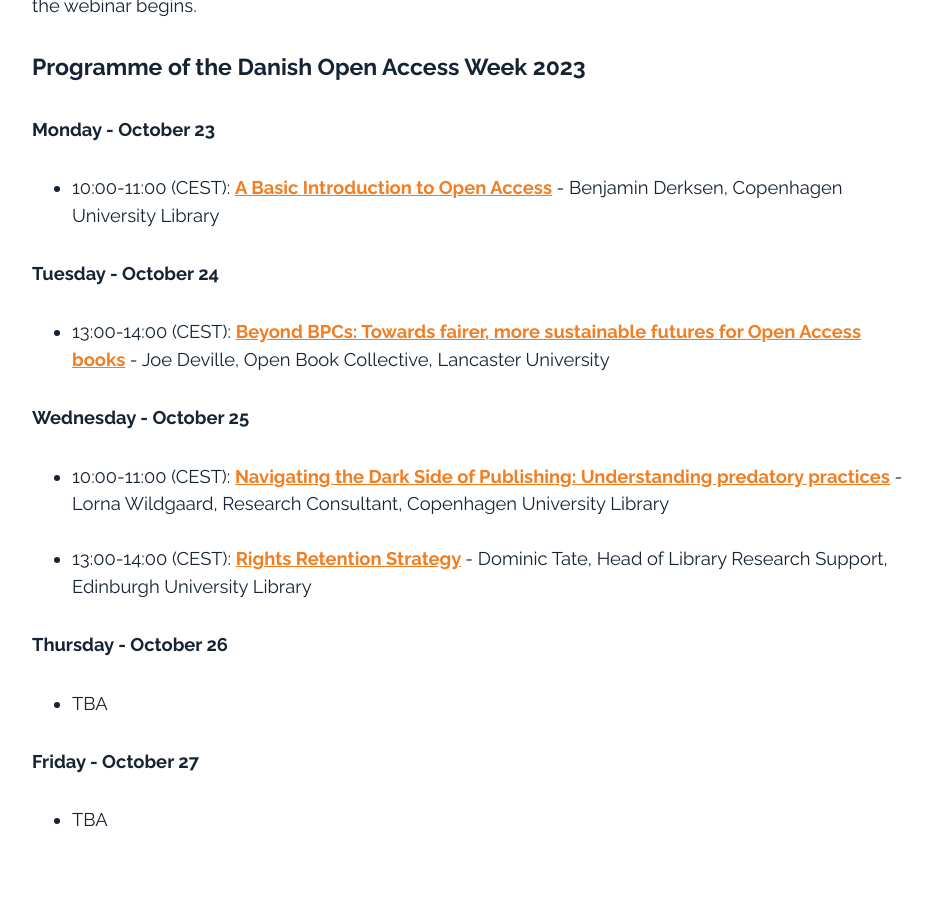
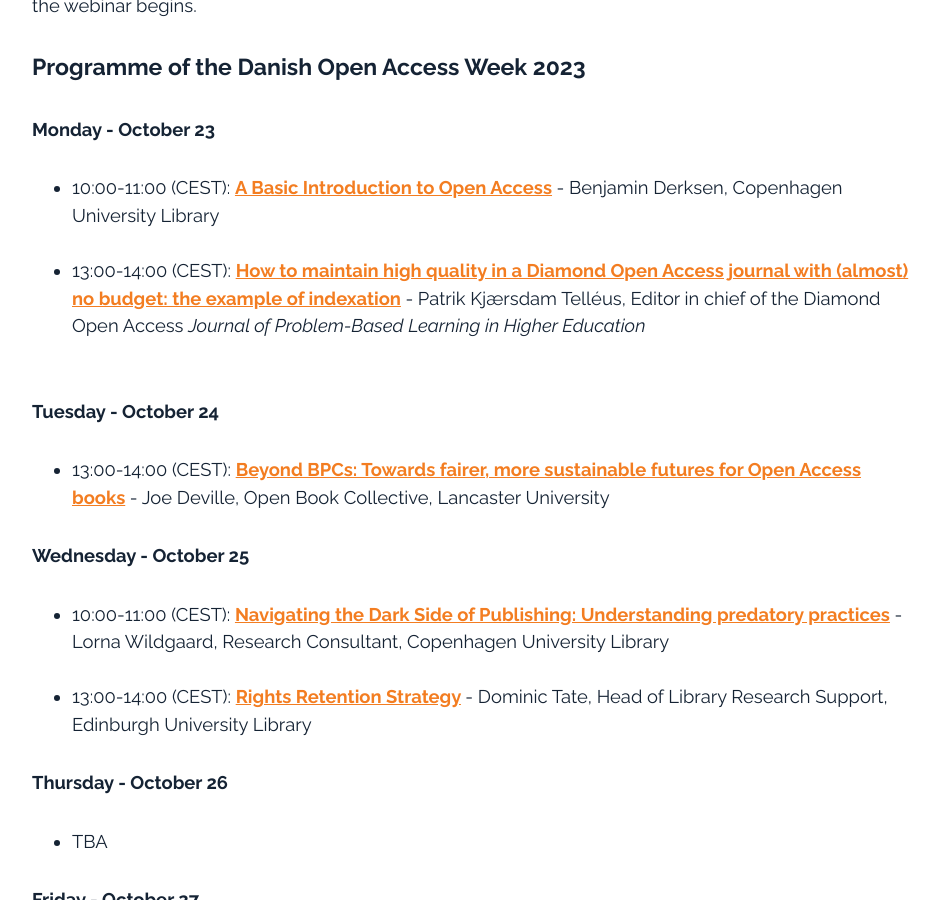
Before and after one commit to openaccess-dk/openaccess-dk.github.io, a Jekyll site: the page built from oaw23.md, in a window 1280 px wide and 900 px high, scrolled down 1451 px. Shown: the whole window, without its empty margins (168-1107 px from the left). Built offline with Jekyll 4.4.1, drawn with Linux system fonts in a browser that asks for light colours.

Commit message:
Update oaw23.md

```diff
--- a/oaw23.md
+++ b/oaw23.md
@@ -23,7 +23,8 @@
 #### Programme of the Danish Open Access Week 2023
 
 ##### Monday - October 23
-- 10:00-11:00 (CEST): <b>[A Basic Introduction to Open Access](https://openaccess.dk/oaw2023/monday_oct_23_1) </b> - Benjamin Derksen, Copenhagen University Library
+- 10:00-11:00 (CEST): <b>[A Basic Introduction to Open Access](https://openaccess.dk/oaw2023/monday_oct_23_1) </b> - Benjamin Derksen, Copenhagen University Library<br><br>
+- 13:00-14:00 (CEST): <b>[How to maintain high quality in a Diamond Open Access journal with (almost) no budget: the example of indexation](https://openaccess.dk/oaw2023/monday_oct_23_2) </b> - Patrik Kjærsdam Telléus, Editor in chief of the Diamond Open Access *Journal of Problem-Based Learning in Higher Education*<br><br>
 
 ##### Tuesday - October 24
 - 13:00-14:00 (CEST): <b>[Beyond BPCs: Towards fairer, more sustainable futures for Open Access books](https://openaccess.dk/oaw2023/tuesday_oct_24_2) </b> - Joe Deville, Open Book Collective, Lancaster University
```
